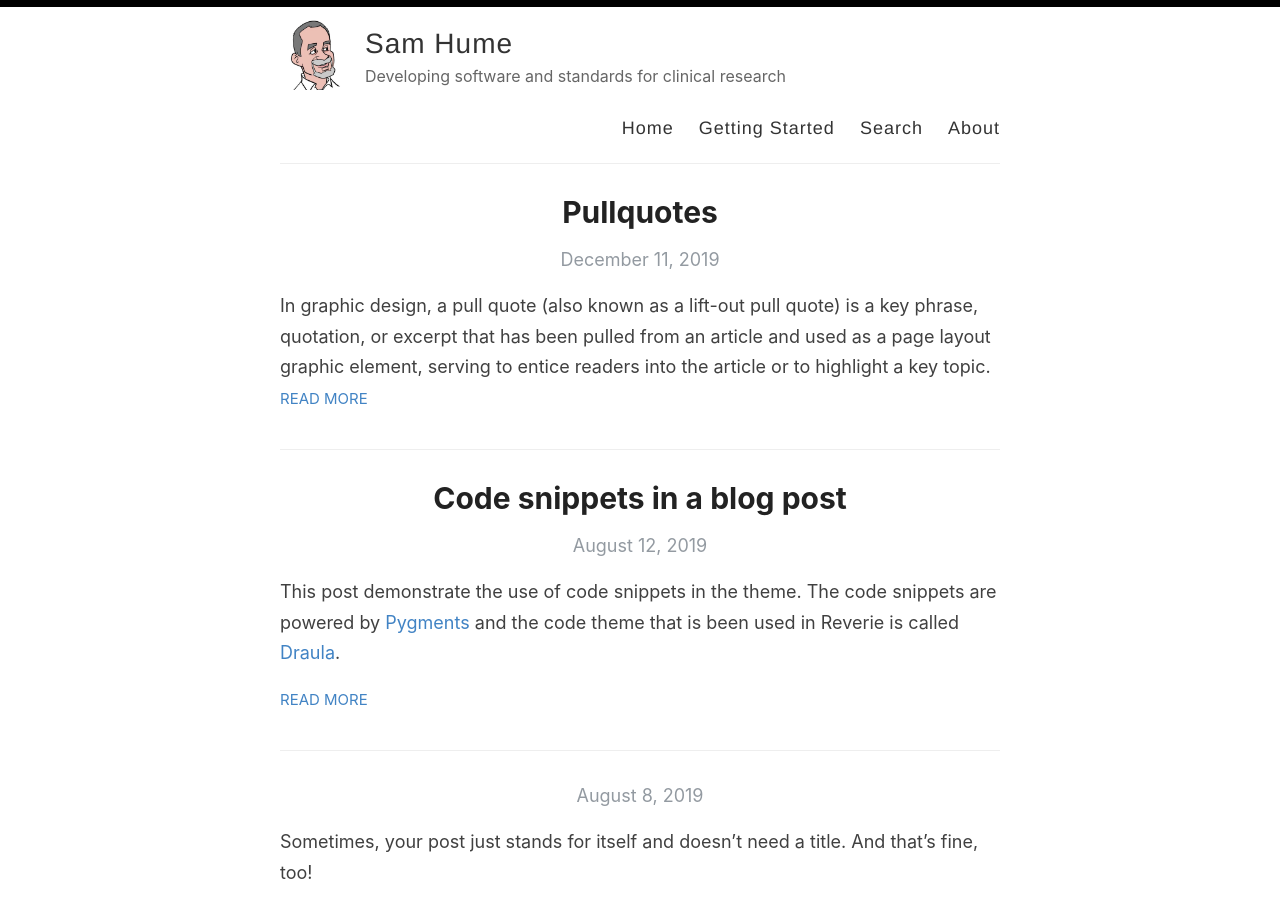
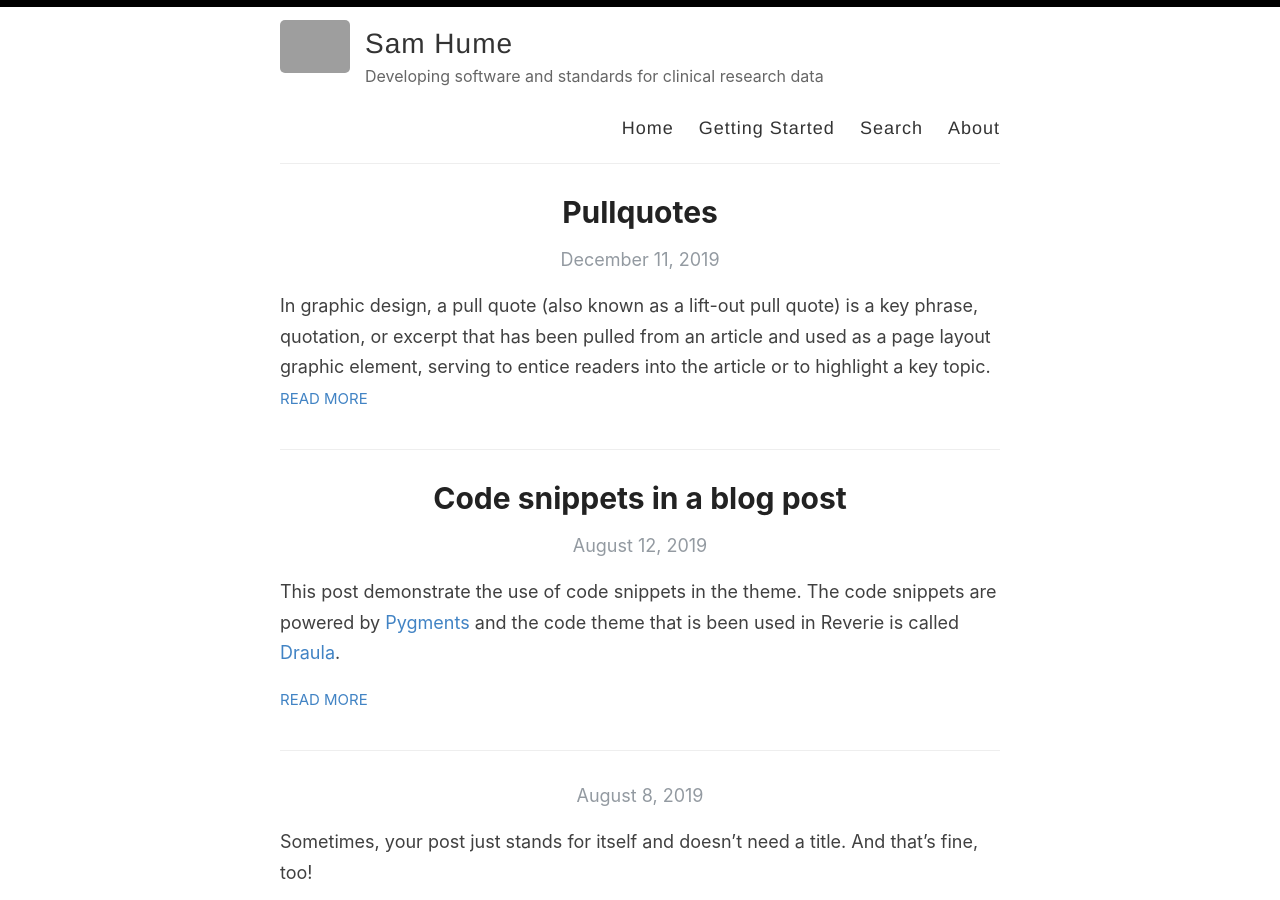
Before and after one commit to amitmerchant1990/reverie, a Jekyll site: the page built from index.html, in a window 1280 px wide and 900 px high. Built offline with Jekyll 4.4.1, drawn with Linux system fonts in a browser that asks for light colours; the list of posts is cut into pages by our own code; grey boxes are pictures that could not be loaded.

Commit message:
adds new logo image

```diff
--- a/_config.yml
+++ b/_config.yml
@@ -9,10 +9,10 @@
 author: Sam Hume
 
 # Short bio or description (displayed in the header)
-description: Developing software and standards for clinical research
+description: Developing software and standards for clinical research data
 
 # URL of your avatar or profile pic (you could use your GitHub profile pic)
-avatar: /images/sam-avatar-github.jpg
+avatar: /images/hdl-logo-white-cropped.png
 
 #
 # Flags below are optional
```
